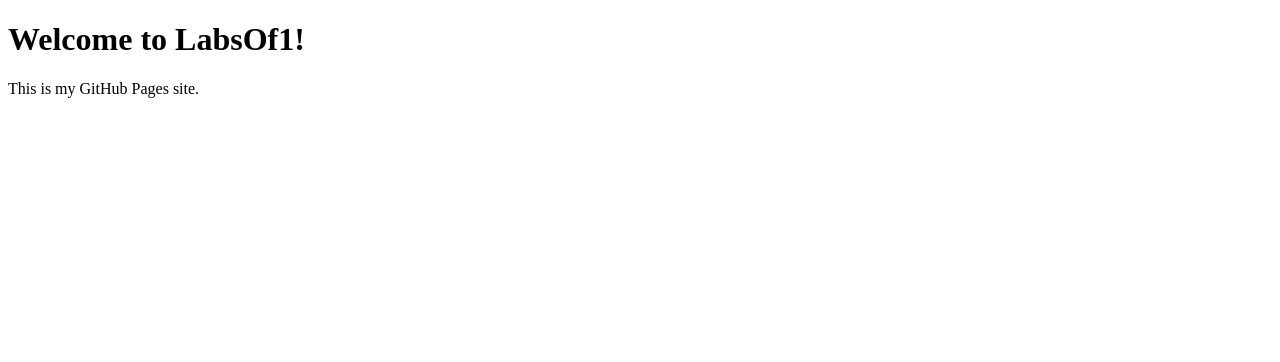
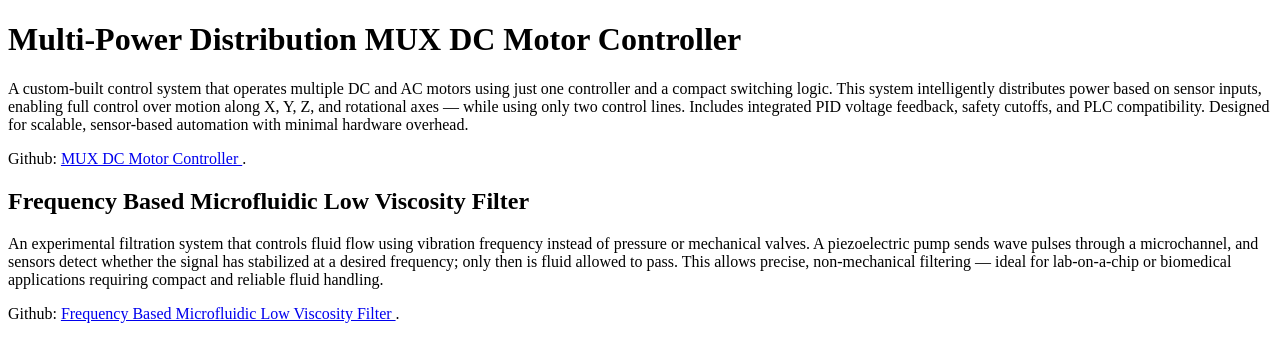
Before and after one commit to LabsOf1/LabsOf1, a plain HTML site: page index.html in a window 1280 px wide. Drawn offline with Linux system fonts and the light colour scheme.

Commit message:
Update index.html

```diff
--- a/index.html
+++ b/index.html
@@ -3,11 +3,17 @@
   <head>
     <meta charset="UTF-8" />
     <meta name="viewport" content="width=device-width, initial-scale=1.0" />
-    <title>LabsOf1</title>
+    <title>LabsOf1 - Product Development</title>
     <meta name="google-site-verification" content="IpMYNJtlgitNgXQmYI9jFN4-HoLltrJiD9uWDqbvT_A" />
   </head>
   <body>
-    <h1>Welcome to LabsOf1!</h1>
-    <p>This is my GitHub Pages site.</p>
+    <h1>Multi-Power Distribution MUX DC Motor Controller</h1>
+    <p>A custom-built control system that operates multiple DC and AC motors using just one controller and a compact switching logic. This system intelligently distributes power based on sensor inputs, enabling full control over motion along X, Y, Z, and rotational axes — while using only two control lines.
+Includes integrated PID voltage feedback, safety cutoffs, and PLC compatibility. Designed for scalable, sensor-based automation with minimal hardware overhead.</p>
+    <p>Github: <a href = "https://github.com/LabsOf1/LabsOf1.MUX-DC-Motor-Controller.io"> MUX DC Motor Controller </a>.</p>
+    <h2> Frequency Based Microfluidic Low Viscosity Filter</h2>
+    <p>An experimental filtration system that controls fluid flow using vibration frequency instead of pressure or mechanical valves. A piezoelectric pump sends wave pulses through a microchannel, and sensors detect whether the signal has stabilized at a desired frequency; only then is fluid allowed to pass.
+This allows precise, non-mechanical filtering — ideal for lab-on-a-chip or biomedical applications requiring compact and reliable fluid handling.</p>
+    <p>Github: <a href = "https://github.com/LabsOf1/LabsOf1.Frequency-Based-Microfluidic-Low-Viscosity-Filter.io"> Frequency Based Microfluidic Low Viscosity Filter </a>.</p>
   </body>
 </html>
```
